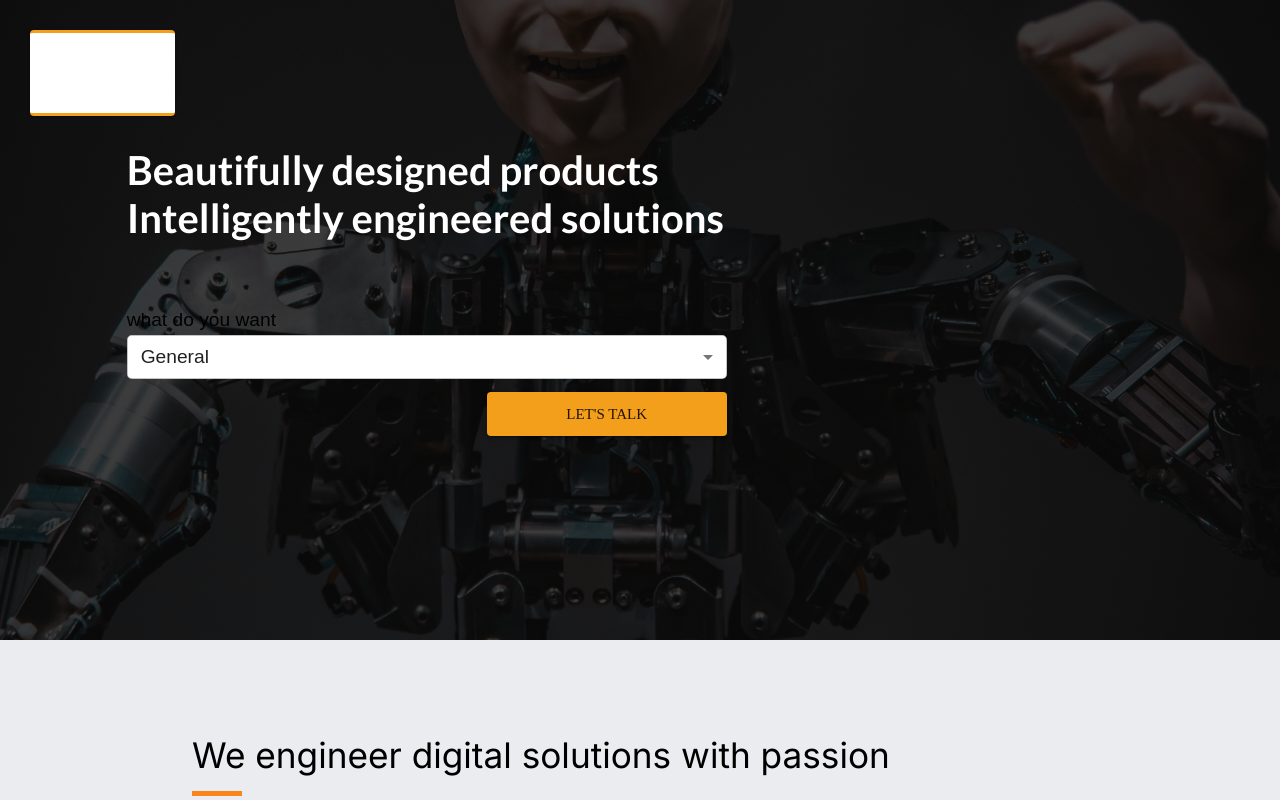
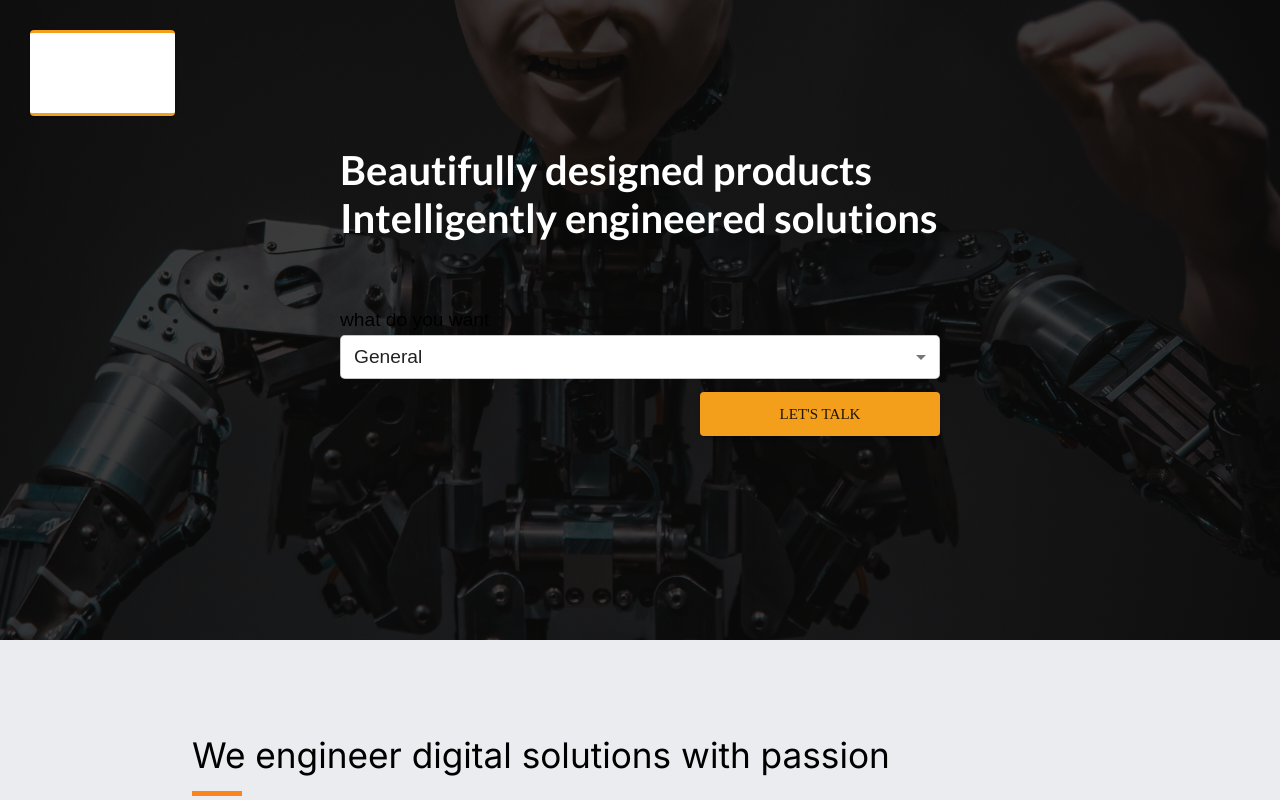
Before and after one commit to johnwondoh/devCompSite, a Next.js app: page / in a window 1280 px wide. Shown: the top 800 px of the page. Built offline with nearby package versions, Linux system fonts and the light colour scheme.

Commit message:
landing page edits

```diff
--- a/assets/jss/landingStyles.js
+++ b/assets/jss/landingStyles.js
@@ -18,8 +18,10 @@ const landingStyles = theme => ({
         // backgroundSize: 'cover',
         // position: 'relative',
     },
-    gridItem: {padding: 0, width: '100%',
-    height: '100%',},
+    gridItem: {
+        padding: 0, width: '100%',
+        height: '100%',
+    },
     imageBox: {
         // width: '100%',
         // height: '100%',
@@ -40,27 +42,6 @@ const landingStyles = theme => ({
         // backgroundImage: "url('/collabs.png')",
         backgroundSize: 'cover',
     },
-    // image: {
-    //     // width: '100%',
-    //     height: '100vh',
-    //     padding: 0
-    // },
-    // layout: {
-    //     height: '80vh',
-    //     width: '100vw',
-    //     backgroundColor: 'rgb(18,60,64)',
-
-    //     backgroundImage: `rgb(10,83,108)`,
-    //     backgroundImage: `linear-gradient(0deg, rgba(10,83,108,0.8), rgba(10,83,108,0.8)), url(cyber-3400789_1920.jpg)`,
-    //     // backgroundImage: `linear-gradient(0deg, rgba(18,60,64,0.6), rgba(18,60,64,0.8)), url(tech-rings.svg)`,
-    //     // backgroundPosition: 'center',
-    //     backgroundSize: 'cover',
-    //     // backgroundSize: '50% 120%',
-    //     // backgroundPosition: '100% 100%',
-    //     backgroundRepeat: 'no-repeat',
-    //     // backgroundSize: 'cover',
-    //     // position: 'relative',
-    // },
     logo: {
         margin: 30,
         padding: 10,
@@ -70,8 +51,24 @@ const landingStyles = theme => ({
         borderTop: '3px solid #f49f1c',
         borderBottom: '3px solid #f49f1c',
         fontStyle: 'italic',
-        '& span': {display: 'block', fontStyle: 'normal'},
-        '& h2' : {}
+        '& span': { display: 'block', fontStyle: 'normal' },
+        '& h2': {}
+    },
+    mainContainer: {
+        display: 'flex',
+        justifyContent: 'center'
+    },
+    mainContent: {
+        // margin: 'auto auto',
+        // width: '100%',
+        // height: '100%',
+        // display: 'flex',
+        // flexDirection: 'column',
+        // flexWrap: 'nowrap',
+        // alignContent: 'center',
+        // justifyContent: 'center'
+        display: 'inline-block',
+        margin: 'auto auto'
     },
     mainText: {
         margin: 'auto auto',
@@ -86,11 +83,29 @@ const landingStyles = theme => ({
         //     fontStyle: 'normal',
         //     fontSize: '1.3em'
         // },
-        '& span': {display: 'block'}
+        '& span': { display: 'block' }
     },
     optionsLayout: {
-        margin: 'auto auto',
-        width: 600
+
+        width: 600,
+        [theme.breakpoints.down('xl')]: {
+            // width: '50%'
+            width: 600
+            // minWidth: 200
+        },
+        [theme.breakpoints.down('lg')]: {
+            // width: '50%'
+            // minWidth: 600
+            width: 600
+        },
+        [theme.breakpoints.down('md')]: {
+            // width: '50%'
+            width: 600
+        },
+        [theme.breakpoints.down('sm')]: {
+            width: '90%'
+            // minWidth: 600
+        },
         // backgroundColor: ''
     },
     optionField: {
@@ -103,10 +118,18 @@ const landingStyles = theme => ({
         height: '44px',
         marginTop: '0.8em',
         display: 'flex',
-        justifyContent: 'right'
+        justifyContent: 'right',
+        [theme.breakpoints.down('sm')]: {
+            justifyContent: 'center',
+            // minWidth: 600
+        },
     },
     button: {
         width: '40%',
+        [theme.breakpoints.down('sm')]: {
+            width: '90%'
+            // minWidth: 600
+        },
         borderRadius: 0,
         textTransform: "none",
         fontFamily: ['Noto Sans', 'sans-serif'],
--- a/components/welcome/Landing.js
+++ b/components/welcome/Landing.js
@@ -15,7 +15,7 @@ import { Box } from '@mui/system';
 import { Paper, Typography, Grid } from '@mui/material';
 
 
-const useStyles = makeStyles(landingStyles)
+const useStyles = makeStyles(landingStyles(theme))
 
 const Landing = props => {
     const classes = useStyles()
@@ -39,30 +39,34 @@ const Landing = props => {
                         <span> Intelligently engineered solutions </span>
                     </Typography>
                 </Box> */}
-                <Grid container
+                {/* <Grid container
                     alignItems="stretch"
                     justifyContent='center'
                     // alignItems="flex-start"
                     spacing={0}>
-                    <Grid item xs={12} sm={12} md={8} className={classes.gridItem}>
-                        <Box className={classes.optionsLayout}>
+                    <Grid item xs={12} sm={12} md={8} className={classes.gridItem}> */}
+                    <Box className={classes.mainContainer}>
+                        <Box className={classes.mainContent}>
                             <Box className={classes.mainText}>
                                 <Typography variant='h1' component='h1' display="block">
                                     <strong>Beautifully</strong> designed products
                                     <span> <strong>Intelligently</strong> engineered solutions </span>
                                 </Typography>
                             </Box>
-                            <Typography>what do you want</Typography>
-                            <Selection />
+                            <Box className={classes.optionsLayout}>
+                                <Typography>what do you want</Typography>
+                                <Selection />
+                            </Box>
                         </Box>
-                    </Grid>
-                    <Grid item xs={12} sm={12} md={4} className={classes.gridItem}>
-                        <Box className={classes.imageBox}>
+                        </Box>
+                    {/* </Grid> */}
+                    {/* <Grid item xs={12} sm={12} md={4} className={classes.gridItem}> */}
+                        {/* <Box className={classes.imageBox}> */}
                             {/* <img src='maximalfocus.jpg' alt='' className={classes.image} /> */}
 
-                        </Box>
-                    </Grid>
-                </Grid>
+                        {/* </Box> */}
+                    {/* </Grid> */}
+                {/* </Grid> */}
             </div>
         </ThemeProvider >
     );
--- a/components/welcome/Selection.js
+++ b/components/welcome/Selection.js
@@ -33,7 +33,7 @@ const Selection = props => {
         fullWidth
         size='small'
         className={classes.optionField}
-        id="outlined-select-currency"
+        id="select_topic"
         select
         // label="Select"
         value={currency}
```
